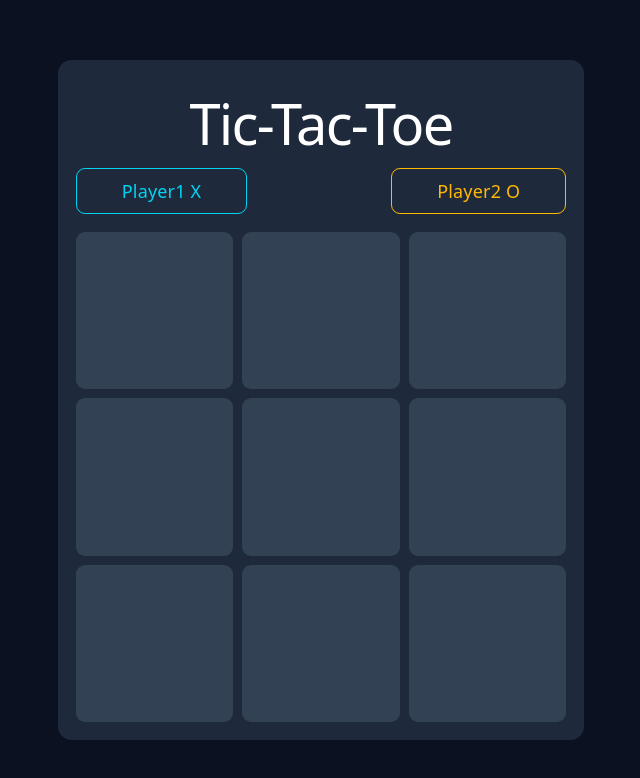
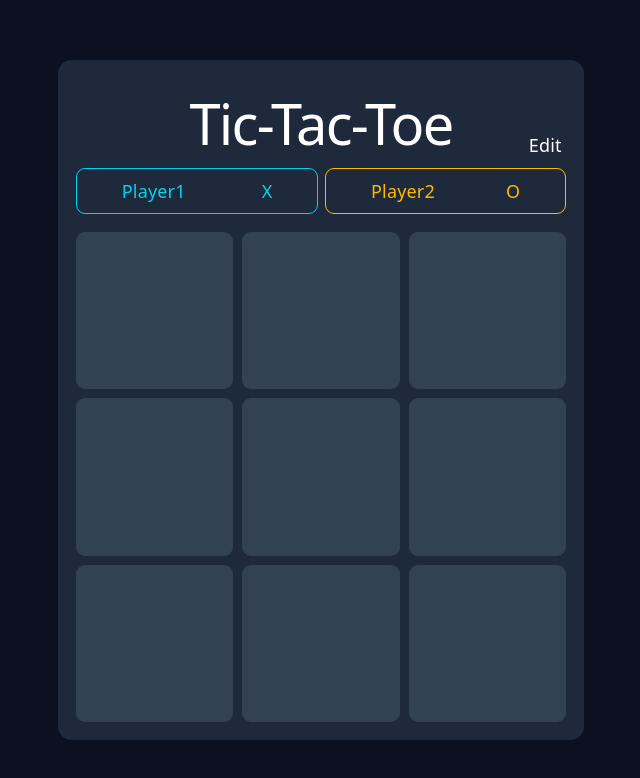
Before and after one commit to abhiky21/tic-tac-toe, a React (Vite) app: page / in a window 1280 px wide. Shown: the top 778 px of the page, without its empty margins (319-959 px from the left). Built offline with nearby package versions, Linux system fonts and the light colour scheme.

Commit message:
Add player name editing feature and update winner announcement

```diff
--- a/src/App.jsx
+++ b/src/App.jsx
@@ -5,6 +5,9 @@ function App() {
 
   const [currentPlayer, setCurrentPlayer] = useState("X");
   const [winner, setWinner] = useState("");
+  const [firstPlayer, setfirstPlayer] = useState("Player1");
+  const [secondPlayer, setsecondPlayer] = useState("Player2");
+  const [isEditing, setIsEditing] = useState(false);
 
   const handleClick = (index) => {
     const newValue = [...values];
@@ -62,16 +65,37 @@ function App() {
       <div className="relative bg-[#1E293B] rounded-xl p-4">
         <h1 className="font-bold !text-white text-center">Tic-Tac-Toe</h1>
 
+        <button
+          onClick={() => setIsEditing(!isEditing)}
+          className="absolute right-5 top-16 text-white cursor-pointer"
+        >
+          {isEditing ? "Save" : "Edit"}
+        </button>
+
         <div className="flex justify-between mb-4 ">
           <div
-            className={` text-amber-400 py-2 px-6 md:px-10 rounded-lg border border-amber-400 ${currentPlayer === "X" ? "text-cyan-400 border-cyan-400" : ""}`}
+            className={`text-amber-400 py-2 md:px-10 rounded-lg border border-amber-400 ${currentPlayer === "X" ? "text-cyan-400 border-cyan-400" : ""}`}
           >
-            Player1 X
+            <input
+              type="text"
+              value={firstPlayer}
+              readOnly={!isEditing}
+              onChange={(e) => setfirstPlayer(e.target.value)}
+              className="w-30 outline-0"
+            />{" "}
+            X
           </div>
           <div
             className={` text-amber-400 py-2 px-6 md:px-10 rounded-lg border border-amber-400 ${currentPlayer === "O" ? "text-cyan-400 border-cyan-400" : ""}`}
           >
-            Player2 O
+            <input
+              type="text"
+              value={secondPlayer}
+              readOnly={!isEditing}
+              onChange={(e) => setsecondPlayer(e.target.value)}
+              className="w-30 outline-0"
+            />
+            O
           </div>
         </div>
 
@@ -95,7 +119,7 @@ function App() {
               <h2 className="text-2xl font-semibold !text-green-600 mt-2">
                 {winner === "Draw"
                   ? "It's a draw!"
-                  : `${winner === "X" ? "Player 1" : "Player 2"} won!`}
+                  : `${winner === "X" ? firstPlayer : secondPlayer} won!`}
               </h2>
 
               <button
```
